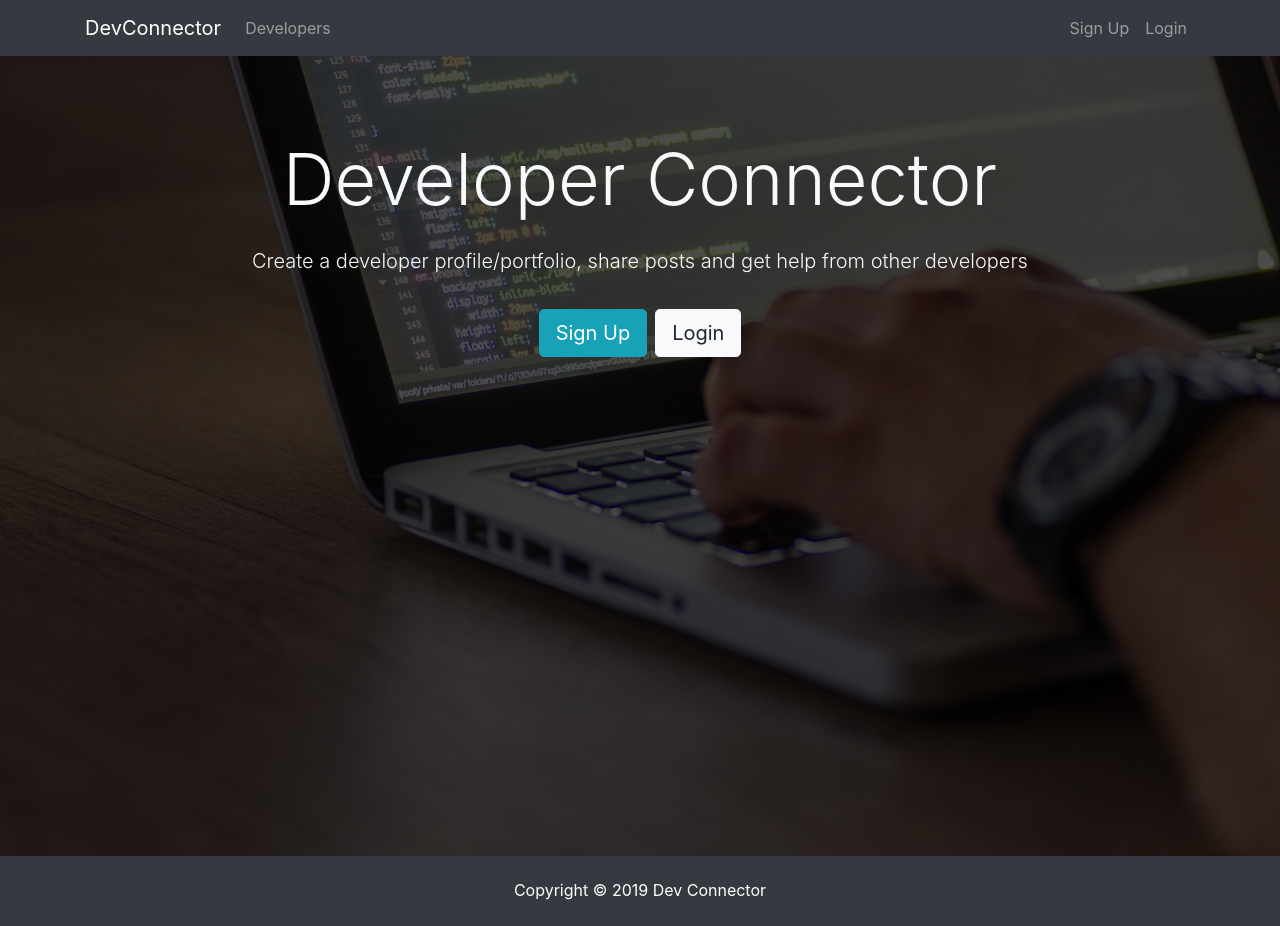
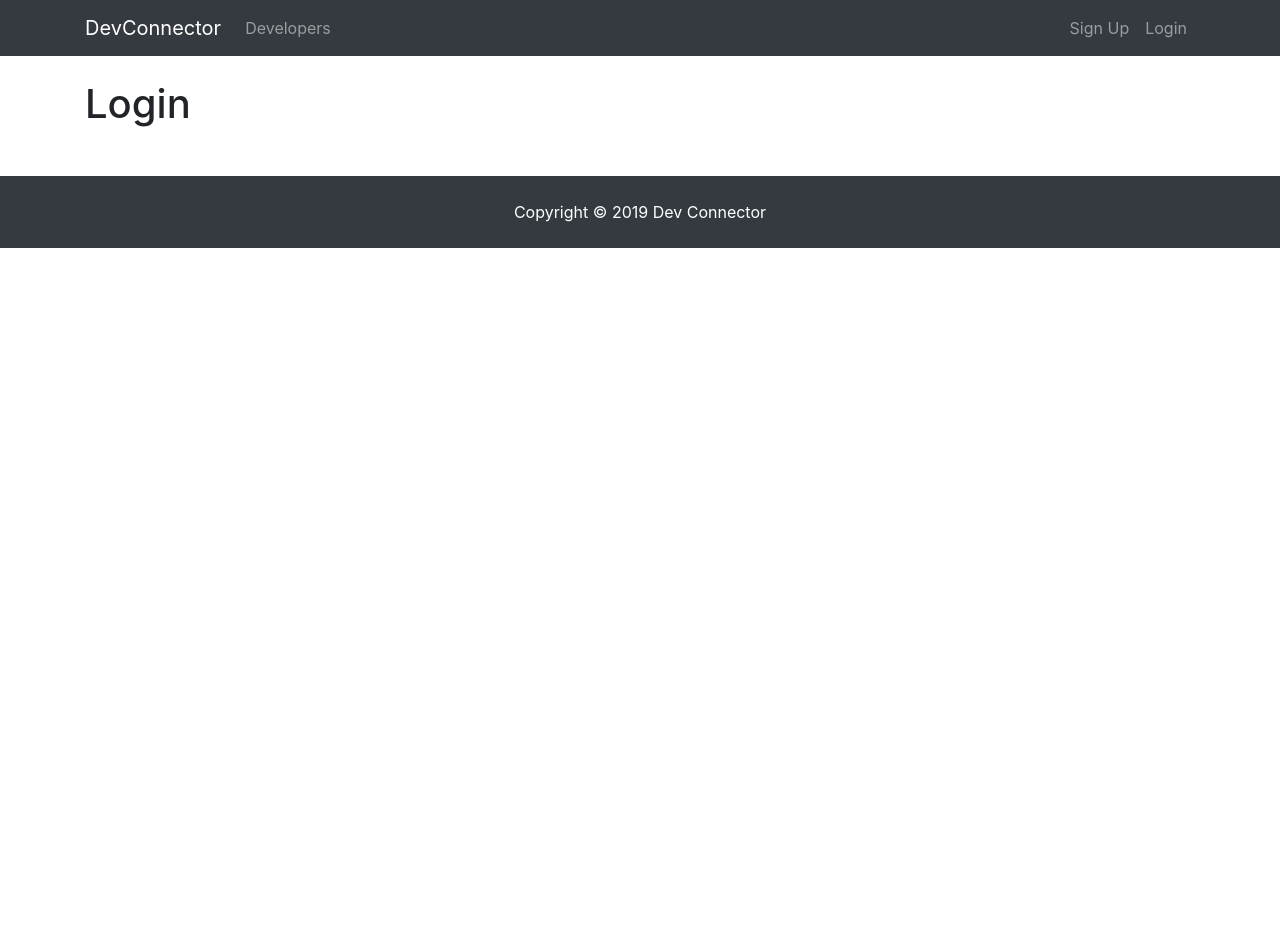
Before and after one commit to nomad-mystic/MERN-stack, a React (Create React App) app in the folder client/: page /login in a window 1280 px wide. After the commit the page ends 800 px from the top, so only its background shows below. Built offline with nearby package versions, Linux system fonts and the light colour scheme.

Commit message:
section_6: Built out some of the base routes from the landing page.

```diff
--- a/client/src/App.js
+++ b/client/src/App.js
@@ -1,22 +1,37 @@
-import React, { Component } from 'react';
+// libs
+import React, {Component} from 'react';
+import {BrowserRouter as Router, Route} from 'react-router-dom';
+
+// styles
 import './App.css';
 
+// layout
 import Navbar from './components/layout/Navbar';
 import Footer from './components/layout/Footer';
 import Landing from './components/layout/Landing';
 
+// Auth
+import Login from './components/auth/Login';
+import Register from './components/auth/Register';
+
 /**
  * @author Keith Murphy | nomadmystics@gmail.com
- * @desc
+ * @desc This is the main class for our whole application
  */
 class App extends Component {
 	render() {
 		return (
-			<div className="App">
-				<Navbar/>
-				<Landing/>
-				<Footer/>
-			</div>
+			<Router>
+				<div className="App">
+					<Navbar/>
+					<Route exact path="/" component={Landing} />
+					<div className="container">
+						<Route exact path="/register" component={Register} />
+						<Route exact path="/login" component={Login} />
+					</div>
+					<Footer/>
+				</div>
+			</Router>
 		);
 	}
 }
--- /dev/null
+++ b/client/src/components/auth/Login.js
@@ -0,0 +1,13 @@
+import React, {Component} from 'react';
+
+class Login extends Component {
+	render() {
+		return (
+			<div>
+				<h1>Login</h1>
+			</div>
+		);
+	}
+}
+
+export default Login;
--- /dev/null
+++ b/client/src/components/auth/Register.js
@@ -0,0 +1,13 @@
+import React, {Component} from 'react';
+
+class Register extends Component {
+	render() {
+		return (
+			<div>
+				<h1>Register</h1>
+			</div>
+		);
+	}
+}
+
+export default Register;
--- a/client/src/components/layout/Landing.js
+++ b/client/src/components/layout/Landing.js
@@ -1,5 +1,12 @@
 import React, {Component} from 'react';
+import {Link} from 'react-router-dom';
 
+/**
+ * @author Keith Murphy | nomadmystics@gmail.com
+ * @public
+ * @class Landing
+ * @classdesc Landing page for the app
+ */
 class Landing extends Component {
 	render() {
 		return (
@@ -13,8 +20,8 @@
 								<p className="lead"> Create a developer profile/portfolio, share posts and get help from
 									other developers</p>
 								<hr/>
-								<a href="register.html" className="btn btn-lg btn-info mr-2">Sign Up</a>
-								<a href="login.html" className="btn btn-lg btn-light">Login</a>
+								<Link to="/register" className="btn btn-lg btn-info mr-2">Sign Up</Link>
+								<Link to="/login" className="btn btn-lg btn-light">Login</Link>
 							</div>
 						</div>
 					</div>
--- a/client/src/components/layout/Navbar.js
+++ b/client/src/components/layout/Navbar.js
@@ -1,11 +1,12 @@
 import React, {Component} from 'react';
+import {Link} from 'react-router-dom';
 
 class Navbar extends Component {
 	render() {
 		return (
 			<nav className="navbar navbar-expand-sm navbar-dark bg-dark mb-4">
 				<div className="container">
-					<a className="navbar-brand" href="landing.html">DevConnector</a>
+					<Link className="navbar-brand" to="/">DevConnector</Link>
 					<button className="navbar-toggler" type="button" data-toggle="collapse" data-target="#mobile-nav">
 						<span className="navbar-toggler-icon"></span>
 					</button>
@@ -13,17 +14,17 @@
 					<div className="collapse navbar-collapse" id="mobile-nav">
 						<ul className="navbar-nav mr-auto">
 							<li className="nav-item">
-								<a className="nav-link" href="profiles.html"> Developers
-								</a>
+								<Link className="nav-link" to="/profiles"> Developers
+								</Link>
 							</li>
 						</ul>
 
 						<ul className="navbar-nav ml-auto">
 							<li className="nav-item">
-								<a className="nav-link" href="register.html">Sign Up</a>
+								<Link className="nav-link" to="/register">Sign Up</Link>
 							</li>
 							<li className="nav-item">
-								<a className="nav-link" href="login.html">Login</a>
+								<Link className="nav-link" to="/login">Login</Link>
 							</li>
 						</ul>
 					</div>
--- a/package.json
+++ b/package.json
@@ -29,7 +29,7 @@
     "concurrently": "^4.1.0",
     "mocha": "^5.2.0",
     "nodemon": "^1.18.9",
-    "prettier": "^1.15.3",
+    "prettier": "^1.16.4",
     "react-templates": "^0.6.3",
     "sinon": "^7.2.3"
   }
```
Also changed, not shown: client/package.json (+4 -3 lines), 2 other files (tests, documents, lock files or other folders).
